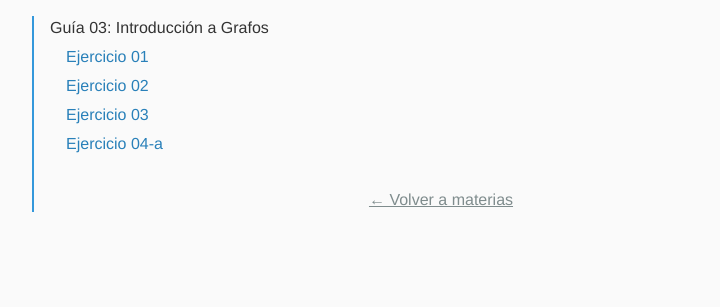
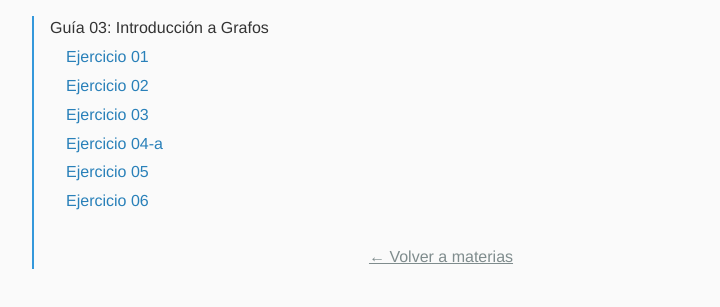
Before and after one commit to beekkles/beekkles.github.io, a plain HTML site: page tda.html in a window 1280 px wide. Shown: the part 117-424 px from the top of the page, without its empty margins (208-928 px from the left). Drawn offline with Linux system fonts and the light colour scheme.

Commit message:
tda add 05,06

```diff
--- a/tda.html
+++ b/tda.html
@@ -65,6 +65,12 @@
         </div>
         <div class="item">
             <a href="https://beekkles.github.io/TDA/guias/grafos/04/04-a.html">Ejercicio 04-a</a>
+        </div>
+        <div class="item">
+            <a href="https://beekkles.github.io/TDA/guias/grafos/06/06.html">Ejercicio 05</a>
+        </div>
+        <div class="item">
+            <a href="https://beekkles.github.io/TDA/guias/grafos/06/06.html">Ejercicio 06</a>
     </div>
 
     <a href="index.html" class="volver">← Volver a materias</a>
```
